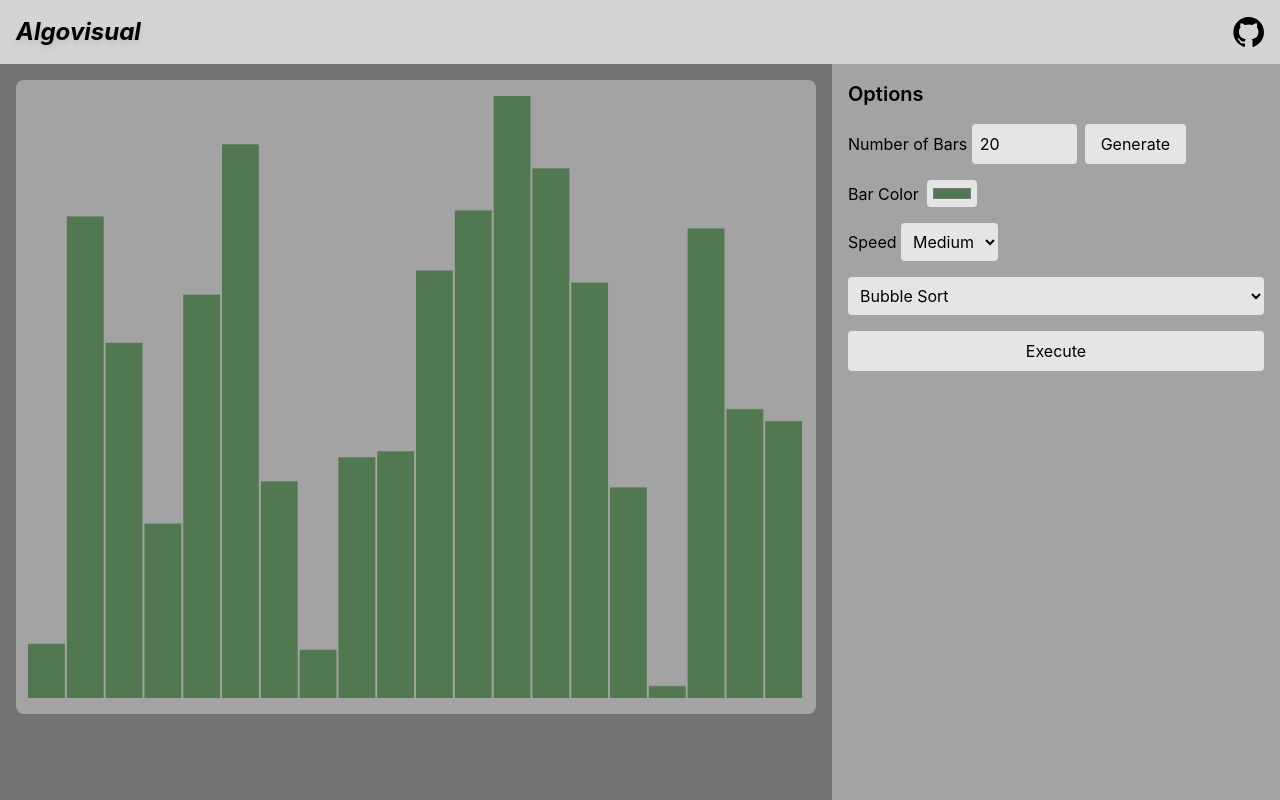
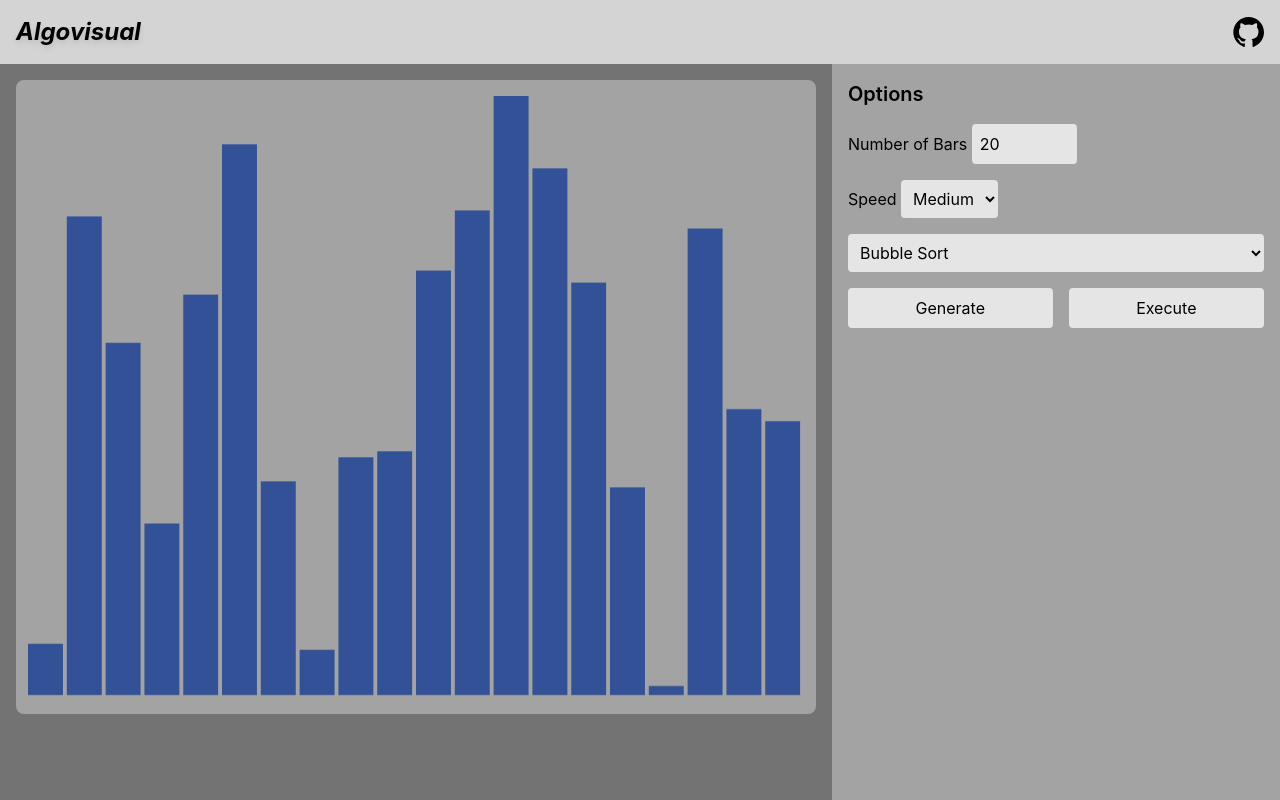
Before and after one commit to derivia/algovisual, a React (Vite) app in the folder client/: page / in a window 1280 px wide. Built offline with nearby package versions, Linux system fonts and the light colour scheme.

Commit message:
feat: rework some layout

```diff
--- a/client/src/components/Options.tsx
+++ b/client/src/components/Options.tsx
@@ -5,7 +5,6 @@ import {
 	speedAtom,
 	isRunningAtom,
 	algorithmAtom,
-	barColorAtom,
 } from "../utils/store";
 import {
 	bubbleSort,
@@ -19,7 +18,6 @@ const CodeArea = () => {
 	const [speed, setSpeed] = useAtom(speedAtom);
 	const [isRunning, setIsRunning] = useAtom(isRunningAtom);
 	const [algorithm, setAlgorithm] = useAtom(algorithmAtom);
-	const [barColor, setBarColor] = useAtom(barColorAtom);
 	const [arraySize, setArraySize] = useState(20);
 
 	/*
@@ -62,21 +60,6 @@ const CodeArea = () => {
 						onChange={(e) => setArraySize(Number(e.target.value))}
 						className="p-2 bg-neutral-200 text-gray rounded"
 					/>
-					<button
-						onClick={generateArray}
-						className="ml-2 bg-neutral-200 text-gray px-4 py-2 rounded hover:bg-gray-900"
-					>
-						Generate
-					</button>
-				</div>
-				<div className="flex flex-row gap-2 items-center">
-					<label className="text-gray">Bar Color </label>
-					<input
-						type="color"
-						value={barColor}
-						onChange={(e) => setBarColor(e.target.value)}
-						className="p-1 bg-neutral-200 rounded"
-					/>
 				</div>
 				<div>
 					<label className="text-gray">Speed </label>
@@ -108,13 +91,22 @@ const CodeArea = () => {
 					<option value="quickSort">Quick Sort</option>
 					<option value="mergeSort">Merge Sort</option>
 				</select>
+				<div className="flex gap-4">
+					<button
+						onClick={generateArray}
+						disabled={isRunning}
+						className="bg-neutral-200 grow text-gray px-4 py-2 rounded hover:bg-gray-400 disabled:opacity-50"
+					>
+						Generate
+					</button>
 					<button
 						onClick={handleExecute}
 						disabled={isRunning}
-					className="bg-neutral-200 text-gray px-4 py-2 rounded hover:bg-gray-900 disabled:opacity-50"
+						className="bg-neutral-200 grow text-gray px-4 py-2 rounded hover:bg-gray-400 disabled:opacity-50"
 					>
 						Execute
 					</button>
+				</div>
 			</div>
 		</div>
 	);
--- a/client/src/components/Visualization.tsx
+++ b/client/src/components/Visualization.tsx
@@ -1,15 +1,14 @@
 import { useEffect, useRef } from "react";
 import { useAtomValue } from "jotai";
-import { arrayAtom, barColorAtom } from "../utils/store";
-import { getContrastColor } from "../utils/colors";
+import { arrayAtom } from "../utils/store";
 
 const VisualizationArea = () => {
 	const canvasRef = useRef<HTMLCanvasElement>(null);
 	const array = useAtomValue(arrayAtom);
-	const barColor = useAtomValue(barColorAtom);
+	const barColor = "#325196";
 
 	/**
-	 * Render canvas on startup array or barColor change
+	 * Render canvas on startup array
 	 *
 	 * Uses array atom with default value 20
 	 * Which can be changed on the Options area
@@ -24,8 +23,6 @@ const VisualizationArea = () => {
 		const maxValue = Math.max(...array);
 
 		ctx.clearRect(0, 0, width, height);
-		ctx.font = "10px Consolas";
-		ctx.textAlign = "center";
 
 		array.forEach((value, index) => {
 			const barHeight = (value / maxValue) * height;
@@ -33,13 +30,9 @@ const VisualizationArea = () => {
 			const y = height - barHeight;
 
 			ctx.fillStyle = barColor;
-			ctx.fillRect(x, y, barWidth - 2, barHeight);
-
-			// @TODO: Some problems with this:
-			// ctx.fillStyle = getContrastColor(barColor);
-			// ctx.fillText(value.toString(), x + barWidth / 2 - 1, y + barHeight - 5);
+			ctx.fillRect(x, y, barWidth - 4, barHeight - 2);
 		});
-	}, [array, barColor]);
+	}, [array]);
 
 	return (
 		<div className="w-[65%] bg-neutral-500 p-4">
--- a/client/src/pages/NotFound.tsx
+++ b/client/src/pages/NotFound.tsx
@@ -3,10 +3,12 @@ import { Link } from "react-router-dom";
 const NotFound = () => {
 	return (
 		<div className="self-center text-[2rem] flex flex-col items-center">
-			<div>404 - Not found</div>
-			<span className="rounded bg-slate-400 p-2">
-				🏠 Go <Link to="/">Home</Link>
-			</span>
+			<p>404 - Not found</p>
+			<Link className="flex flex-col justify-center" to="/">
+				<span className="rounded w-fit shadow self-center bg-slate-400 p-2">
+					🏠 Go Home
+				</span>
+			</Link>
 		</div>
 	);
 };
--- a/client/src/utils/store.ts
+++ b/client/src/utils/store.ts
@@ -6,4 +6,3 @@ export const isRunningAtom = atom(false);
 export const algorithmAtom = atom<
 	"bubbleSort" | "insertionSort" | "quickSort" | "mergeSort"
 >("bubbleSort");
-export const barColorAtom = atom("#527852");
```
Lines whose indentation alone changed are shown as unchanged.
